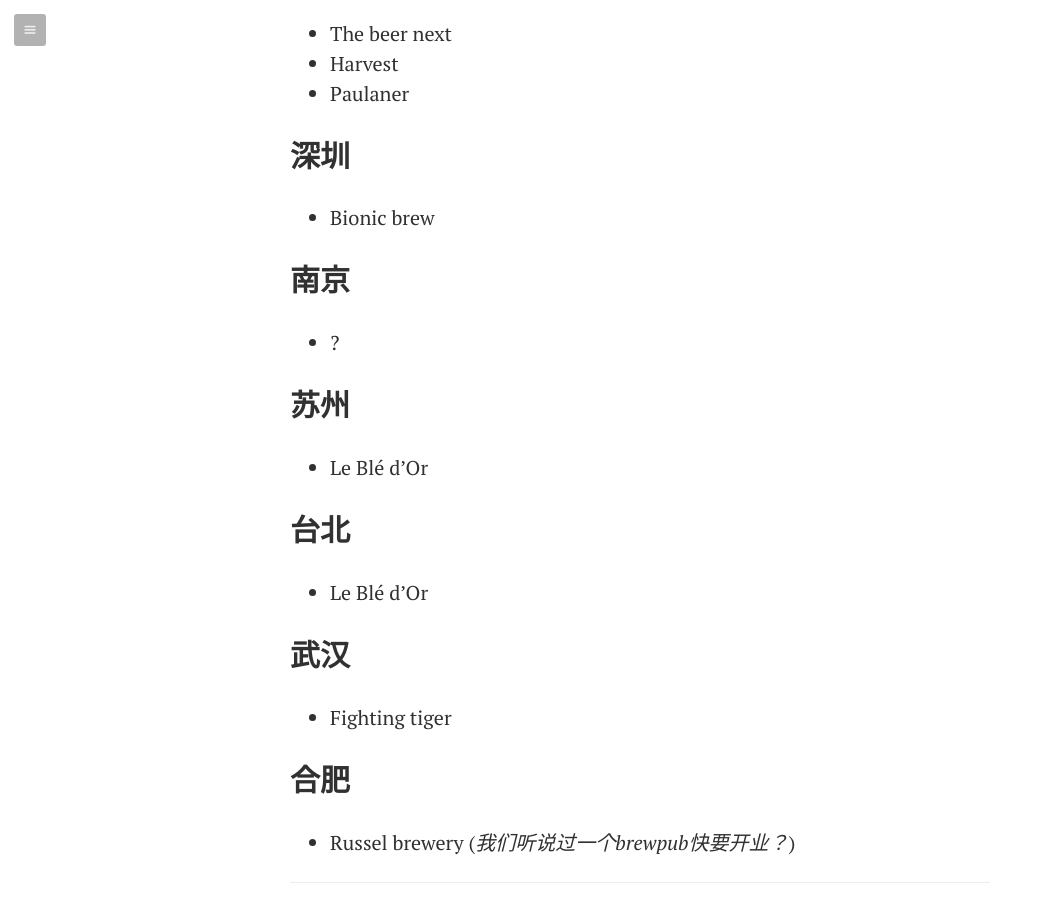
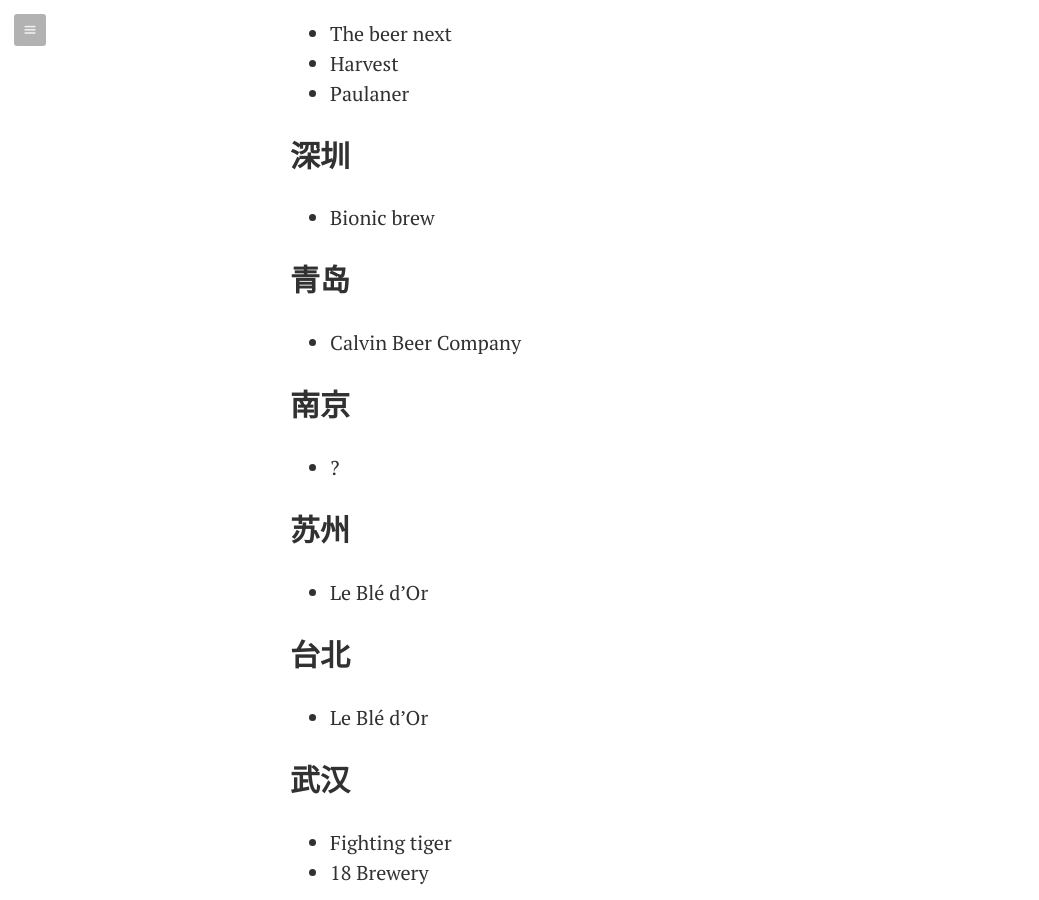
Before and after one commit to darryl-snow/khs, a Jekyll site: the page built from _posts/zh/2014-09-18-zhongguo-de-jingniang-pijiu.md, in a window 1280 px wide and 900 px high, scrolled down 2061 px. Shown: the whole window, without its empty margins (0-1039 px from the left). Built offline with Jekyll 4.4.1, drawn with Linux system fonts in a browser that asks for light colours; Markdown is read by kramdown in place of the engine named in the settings.

Commit message:
update craft beer post

```diff
--- a/_posts/zh/2014-09-18-zhongguo-de-jingniang-pijiu.md
+++ b/_posts/zh/2014-09-18-zhongguo-de-jingniang-pijiu.md
@@ -49,6 +49,10 @@
 
 - Bionic brew
 
+## 青岛
+
+- Calvin Beer Company
+
 ## 南京
 
 - ?
@@ -64,6 +68,7 @@
 ## 武汉
 
 - Fighting tiger
+- 18 Brewery
 
 ## 合肥
 
```
Also changed, not shown: _posts/en/2014-09-18-craft-beer-in-china.md (+5 -0 lines).
